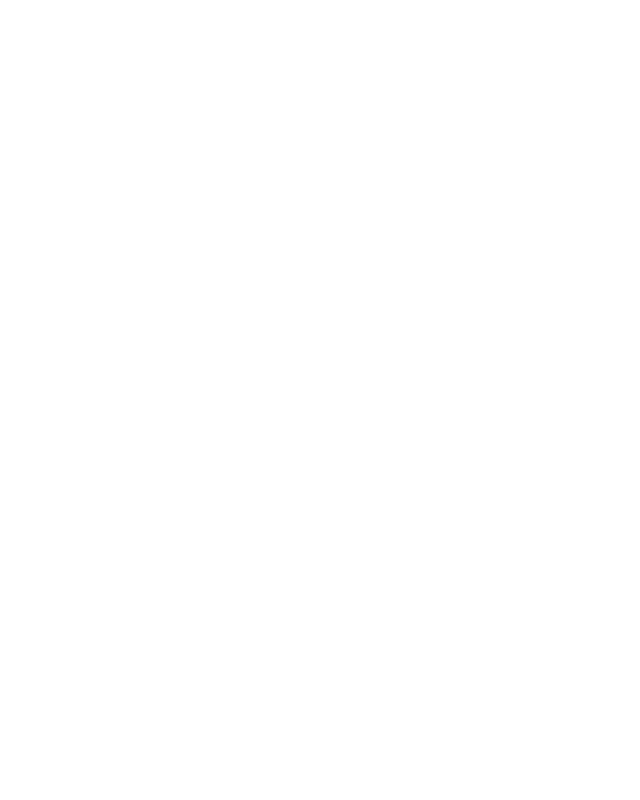
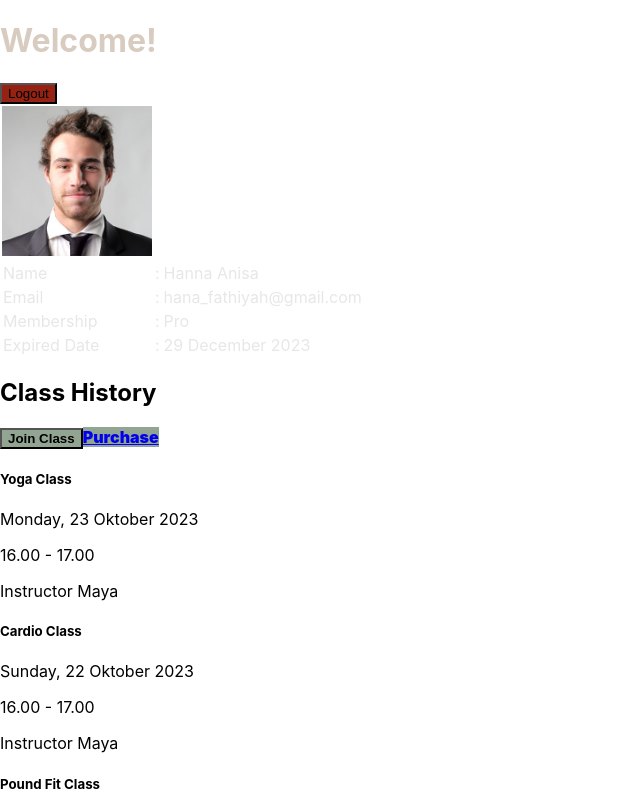
Before and after one commit to AlanAzizy/Gympal, a React (Create React App) app in the folder my-app/: page /profile in a window 1280 px wide. Before the commit this address had no page. Shown: the top 800 px of the page, without its empty margins (0-640 px from the left). Built offline with nearby package versions, Linux system fonts and the light colour scheme; the HTML template or start-up script is replaced by a standard one.

Commit message:
resolve other conflict

```diff
--- a/my-app/src/App.js
+++ b/my-app/src/App.js
@@ -6,7 +6,9 @@ import { BrowserRouter, Route, Routes } from "react-router-dom";
 import Class from "./Pages/Class";
 // import Purchases from "./Pages/Purchases";
 import Auth from "./Pages/Auth";
-
+import Profile from "./Pages/Profile";
+// import Class from "./Pages/Class";
+// import Purchases from "./Pages/Purchases";
 
 function App() {
   return (
@@ -19,6 +21,10 @@ function App() {
           <Route path="/class" element={<Class />} />
           {/* <Route path="/purchases" element={<Purchases />} /> */}
           <Route path="/" element={<Auth />} />
+          <Route path="/profile" element={<Profile />} />
+          {/* <Route path="/payment" element={<Payment />} />
+          <Route path="/class" element={<Class />} />
+          <Route path="/purchases" element={<Purchases />} /> */}
         </Routes>
       </BrowserRouter>
     </>
--- /dev/null
+++ b/my-app/src/Components/table/TableInformation.jsx
@@ -0,0 +1,50 @@
+import React from "react";
+import JohnDoe from "../../Assets/john-doe.jpg"
+
+function TableInformation() {
+  return (
+    <>
+      <div className="container ">
+        <div className="wrapper d-flex justify-content-between container w-100 py-3">
+          <h1 className="display-6 fw-bold" style={{ color: "#D8CCC0" }}>
+            Welcome!
+          </h1>
+          <button
+            type="button"
+            className=" border-0 px-5 rounded-4  text-light"
+            style={{ background: "#952212" }}
+          >
+            Logout
+          </button>
+        </div>
+        <table className="w-25">
+          <img src={JohnDoe} alt={"john-doe"}  style={{background: "#D9D9D9"}} width={150} height={150} />
+          <tbody style={{ color: "#E7E7E7" }}>
+            <tr>
+              <td className="p-2">Name</td>
+              <td className="p-2">:</td>
+              <td className="p-2">Hanna Anisa</td>
+            </tr>
+            <tr>
+              <td className="p-2">Email</td>
+              <td className="p-2">:</td>
+              <td className="p-2">hana_fathiyah@gmail.com</td>
+            </tr>
+            <tr>
+              <td className="p-2">Membership</td>
+              <td className="p-2">:</td>
+              <td className="p-2">Pro</td>
+            </tr>
+            <tr>
+              <td className="p-2">Expired Date</td>
+              <td className="p-2">:</td>
+              <td className="p-2">29 December 2023</td>
+            </tr>
+          </tbody>
+        </table>
+      </div>
+    </>
+  );
+}
+
+export default TableInformation;
--- /dev/null
+++ b/my-app/src/Pages/Profile.jsx
@@ -0,0 +1,13 @@
+import React from "react";
+import TableInformation from "../Components/table/TableInformation";
+import CardClassHistory from "../Components/card/CardClassHistory";
+function Profile() {
+  return (
+    <>
+      <TableInformation />
+      <CardClassHistory />
+    </>
+  );
+}
+
+export default Profile;
```
Also changed, not shown: my-app/src/Assets/john-doe.jpg (added).
